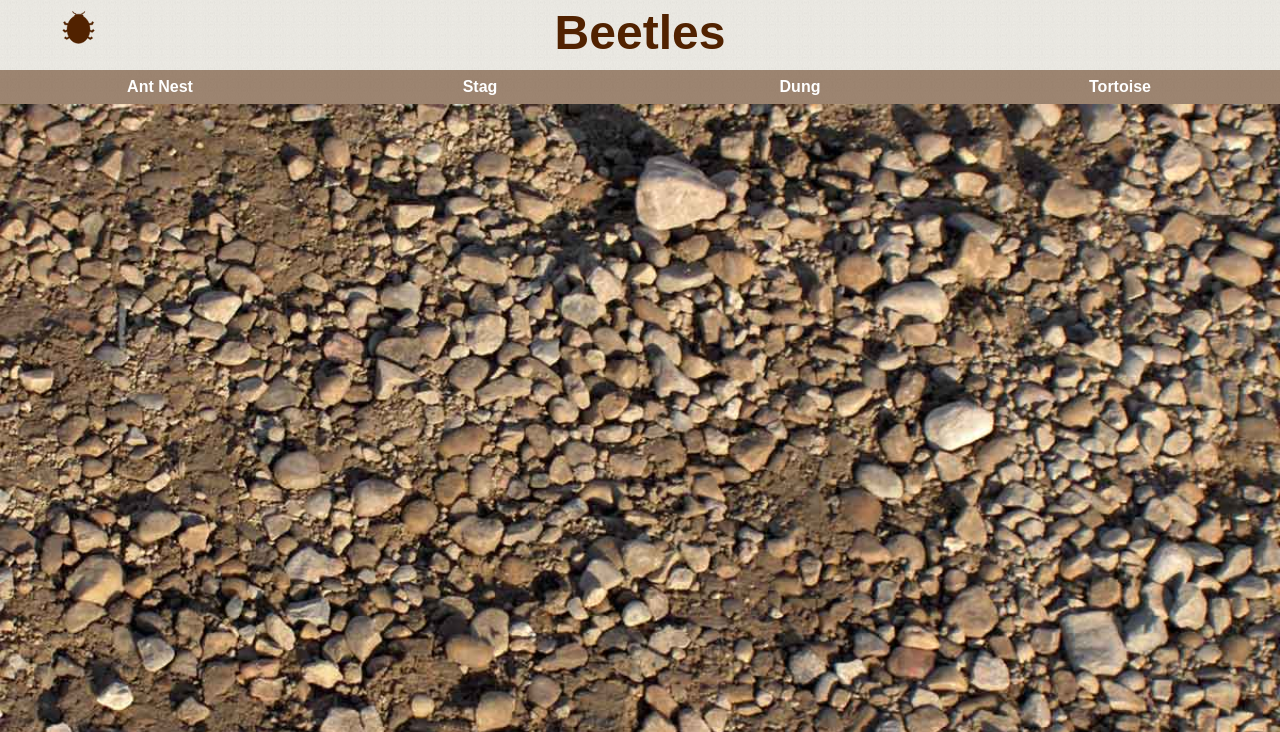
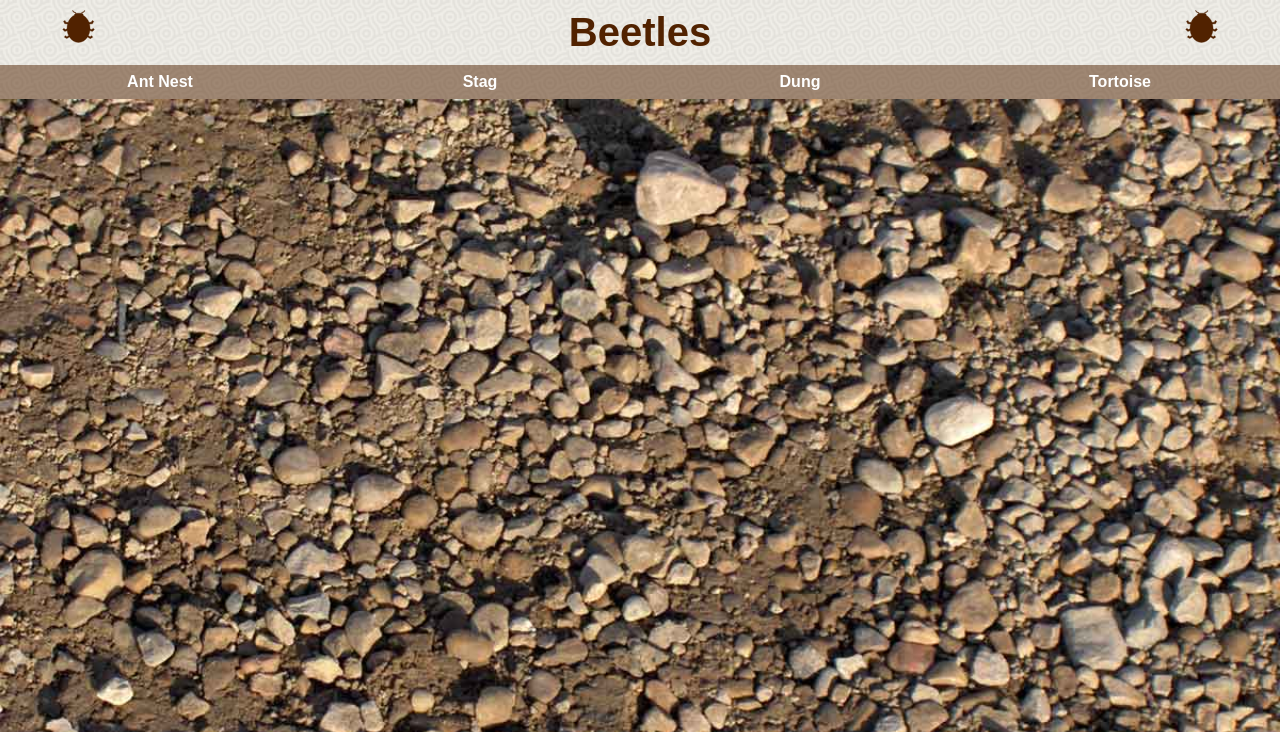
Before and after one commit to refkoer/dsn-1647-assignment-7, a plain HTML site: page index.html in a window 1280 px wide. Shown: the top 732 px of the page. Drawn offline with Linux system fonts and the light colour scheme.

Commit message:
Fixed logo and hover on figure

```diff
--- a/css/main.css
+++ b/css/main.css
@@ -18,10 +18,10 @@ img{
 }
 
 .masthead{
-	background-image: url("../image/logo.svg"), url("../image/masthead-bg.png");
-	background-size: 33px auto, 33px auto, 70px auto;
-	background-repeat: no-repeat, repeat;
-	background-position: 5% 15%, 95%, 15%, left top;
+	background-image: url("../image/logo.svg"), url("../image/logo.svg"), url("../image/masthead-bg.png");
+	background-size: 33px auto, 33px auto, 100px auto;
+	background-repeat: no-repeat, no-repeat,repeat;
+	background-position: 5% 15%, 95% 15%, left top;
 	text-align: center;
 	color: #512200;
 	margin: 0;
@@ -29,9 +29,9 @@ img{
 
 h1{
 	margin: 0;
-	font-size: 36pt;
+	font-size: 30pt;
 	font-weight: 900;
-	padding-top: 5px;
+	padding-top: 10px;
 	padding-bottom: 10px;
 }
 
@@ -101,7 +101,6 @@ figcaption {
   display: block;
   background-color: #388200;
   border-radius: 12px;
-  font-size: 5pt;
   font-weight: 50;
   text-align: center;
   margin-left: 20%;
@@ -114,6 +113,11 @@ figcaption {
   bottom: 1em;
   padding: .4em;
   background: linear-gradient(to bottom, #6fc000, #388200);
+}
+
+figcaption:hover {
+	background-color: #388200;
+	background: linear-gradient(to bottom, #388200, #214d00);
 }
 
 footer {
--- a/index.html
+++ b/index.html
@@ -8,7 +8,7 @@
 </head>
 	<body>
 		<header class="masthead">
-			<h1>Beetles</h1>
+			<h1 class="top">Beetles</h1>
 
 	<nav>
 		<ol>
@@ -52,7 +52,7 @@
 	</main>
 
 		<footer>
-    		<img class="beetle" src="image/logo.svg" alt="">
+    		<a href="#top"><img class="beetle" src="image/logo.svg" alt="">
 		</footer>
 
 	</body>
```
